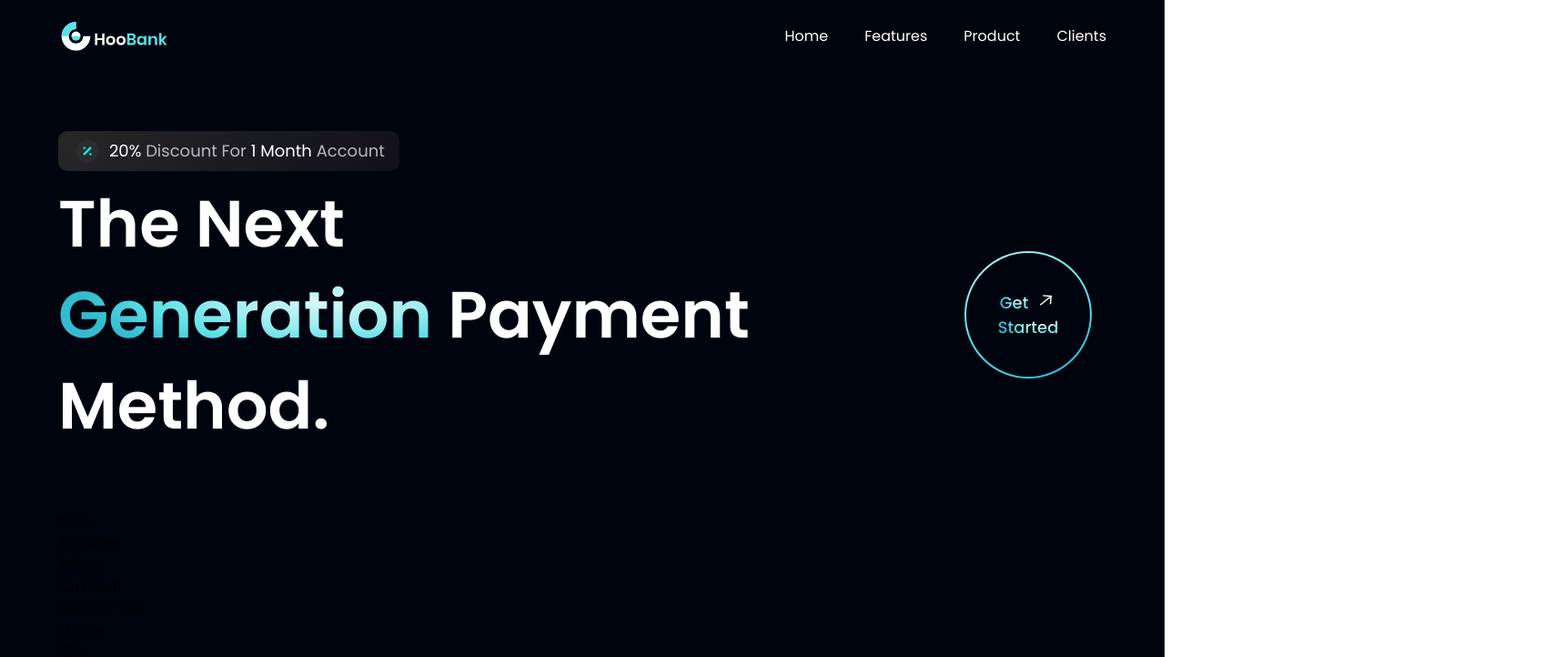
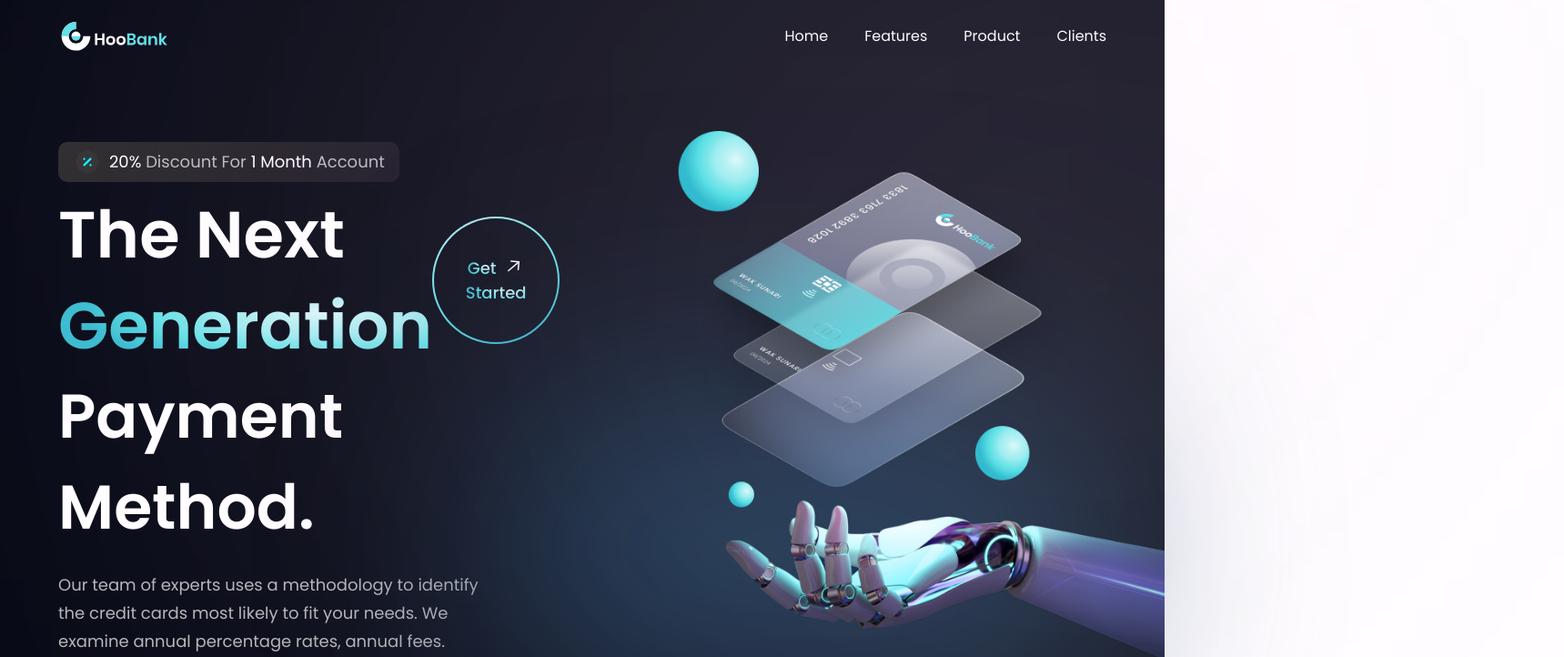
Before and after one commit to anilbhangay/Developer-Work, a React (Vite) app in the folder Payment-HooBank/Payment-HooBank/: page / in a window 1280 px wide. Shown: the top 722 px of the page at 91% size, 1719 px wide, since content can reach past the window. Built offline with nearby package versions, Linux system fonts and the light colour scheme.

Commit message:
Added paragraph in jsx

```diff
--- a/Payment-HooBank/Payment-HooBank/src/components/Hero.jsx
+++ b/Payment-HooBank/Payment-HooBank/src/components/Hero.jsx
@@ -1,5 +1,5 @@
 import styles from '../style';
-import { discount } from '../assets';
+import { discount,robot } from '../assets';
 import GetStarted from './GetStarted';
 
 const Hero = () =>  (
@@ -19,14 +19,28 @@ const Hero = () =>  (
             <h1 className='flex-1 font-poppins font-semibold ss:text-[72px] text-[52px] text-white ss:leading-[100px] leading-[75px]'>
                The Next <br className='sm:block hidden'/> {" "}
                <span className='text-gradient'>Generation</span> {" "}
-               Payment Method.
+
             </h1>
              <div className='ss:flex hidden md:mr-4 mr-0'>
                   <GetStarted />
              </div>
+         </div>
+             <h1 className='font-poppins font-semibold ss:text-[68px] text-[52px] text-white ss:leading-[100px] leading-[75px] w-full'>Payment Method.</h1>
+             <p className={`${styles.paragraph} max-w-[470px] mt-5`}> Our team of experts uses a methodology to identify the credit cards
+          most likely to fit your needs. We examine annual percentage rates, annual fees.</p>
+      </div>
 
-         </div>
-      </div>
+       <div>
+        <img src={robot} alt="building" className='w-[100%] h-[100%] relative z-[5]' />
+
+          <div className='absolute z-[0] w-[40%] h-[35%] top-0 pink__gradient '/>
+          <div className='absolute z-[1] w-[80%] h-[80%] rounded-full bottom-40 white__gradient '/>
+          <div className='absolute z-[0] w-[50%] h-[50%] right-20 bottom-20 blue__gradient '/>
+       </div>
+        <div className={`ss:hidden ${styles.flexCenter}`}>
+         <GetStarted />
+        </div>
+
     </section>
 
   )
```
